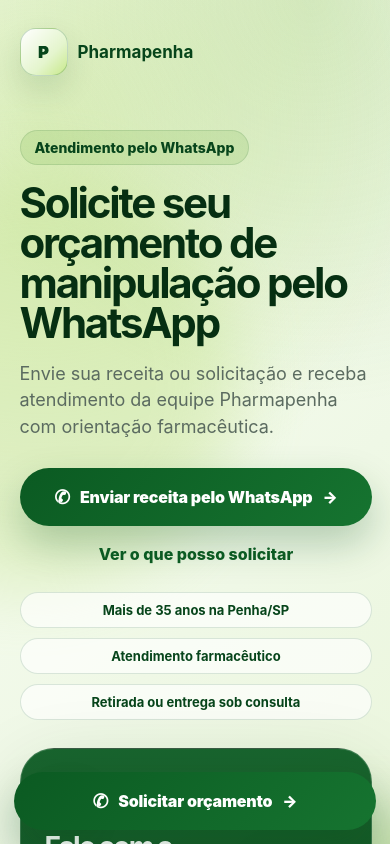
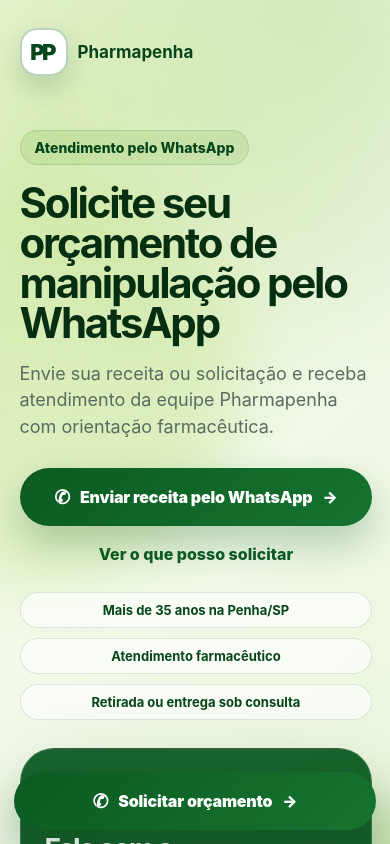
Before and after one commit to elevanceseguros/pharmapenha-orcamento-landing, a Next.js app: page / in a window 390 px wide. Shown: the top 844 px of the page. Built offline with nearby package versions, Linux system fonts and the light colour scheme.

Commit message:
Force visible mobile logo

```diff
--- a/app/globals.css
+++ b/app/globals.css
@@ -63,24 +63,28 @@
 .brand strong { display: block; font-size: 18px; color: var(--green-900); }
 .brand span { display: block; color: var(--muted); font-size: 13px; margin-top: 2px; }
 .logoMark {
-  flex: 0 0 auto;
+  flex: 0 0 50px;
   width: 50px;
   height: 50px;
+  min-width: 50px;
+  min-height: 50px;
   border-radius: 17px;
-  display: inline-flex;
+  display: inline-flex !important;
   align-items: center;
   justify-content: center;
-  gap: 0;
+  overflow: visible;
   font-weight: 950;
-  letter-spacing: -10px;
-  padding-right: 10px;
-  color: var(--green-900);
-  background: linear-gradient(135deg, #ffffff, #e4f5cd 62%, #c8e98a);
+  font-size: 22px;
+  letter-spacing: -2.8px;
+  line-height: 1;
+  padding: 0 3px 0 0;
+  color: var(--green-900) !important;
+  background: linear-gradient(135deg, #ffffff, #e4f5cd 62%, #c8e98a) !important;
   border: 1px solid rgba(11, 90, 34, .22);
   box-shadow: 0 14px 30px rgba(9, 55, 20, .12);
+  opacity: 1 !important;
+  visibility: visible !important;
 }
-.logoMark span:first-child { font-size: 32px; transform: translateX(-1px); }
-.logoMark span:last-child { font-size: 31px; color: var(--green-500); transform: translateX(-2px) rotate(-10deg); }
 .navActions { display: flex; align-items: center; gap: 10px; }
 .navLink {
   color: var(--green-800);
@@ -178,7 +182,7 @@
   box-shadow: var(--shadow);
   border: 1px solid rgba(255,255,255,.18);
 }
-.heroCard .logoMark { background: linear-gradient(135deg, #ffffff, #e4f5cd 62%, #c8e98a); }
+.heroCard .logoMark { background: linear-gradient(135deg, #ffffff, #e4f5cd 62%, #c8e98a) !important; }
 .heroCardTop { display: flex; align-items: center; justify-content: space-between; gap: 16px; color: #dff2cc; font-weight: 800; }
 .heroCard h2 { color: #fff; font-size: clamp(28px, 3.8vw, 44px); }
 .heroCard p { color: #dbefca; line-height: 1.55; }
@@ -269,13 +273,28 @@
 }
 
 @media (max-width: 620px) {
-  .nav { align-items: center; }
+  .nav { align-items: center; gap: 10px; }
   .navLink { display: none; }
   .navActions .button { display: none; }
-  .brand { gap: 10px; }
+  .brand { gap: 10px; min-width: auto; }
   .brand strong { font-size: 17px; }
   .brand span { display: none; }
-  .logoMark { width: 48px; height: 48px; border-radius: 16px; opacity: 1; visibility: visible; }
+  .brand .logoMark {
+    display: inline-flex !important;
+    flex: 0 0 48px !important;
+    width: 48px !important;
+    height: 48px !important;
+    min-width: 48px !important;
+    min-height: 48px !important;
+    opacity: 1 !important;
+    visibility: visible !important;
+    position: relative !important;
+    z-index: 10 !important;
+    color: var(--green-900) !important;
+    background: #ffffff !important;
+    border: 2px solid rgba(11, 90, 34, .28) !important;
+    box-shadow: 0 12px 26px rgba(9, 55, 20, .16) !important;
+  }
   .heroActions .button, .sideCta .button, .centerCta .button { width: 100%; }
   .textLink { width: 100%; text-align: center; }
   .trustLine span { width: 100%; text-align: center; }
```
